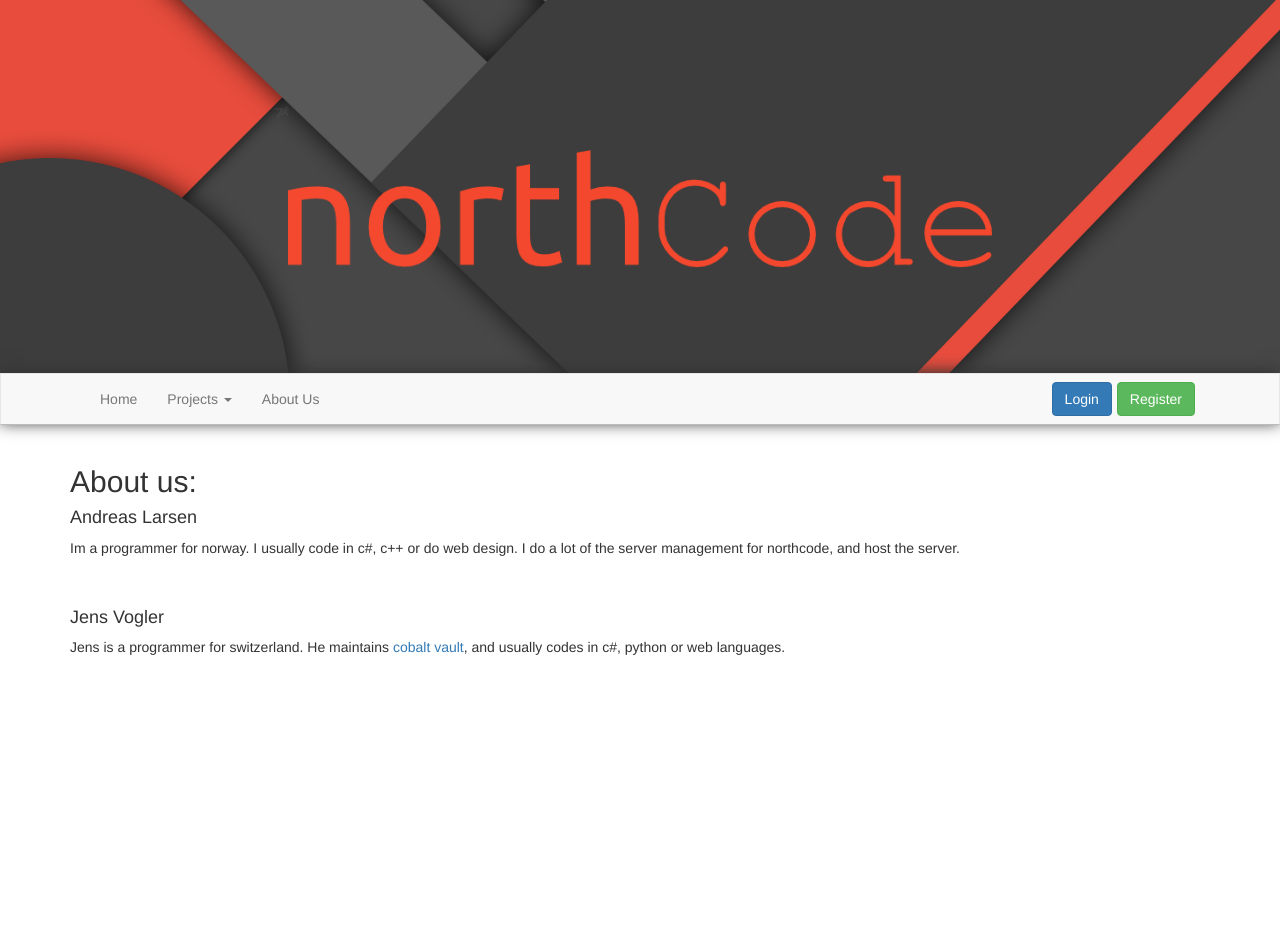
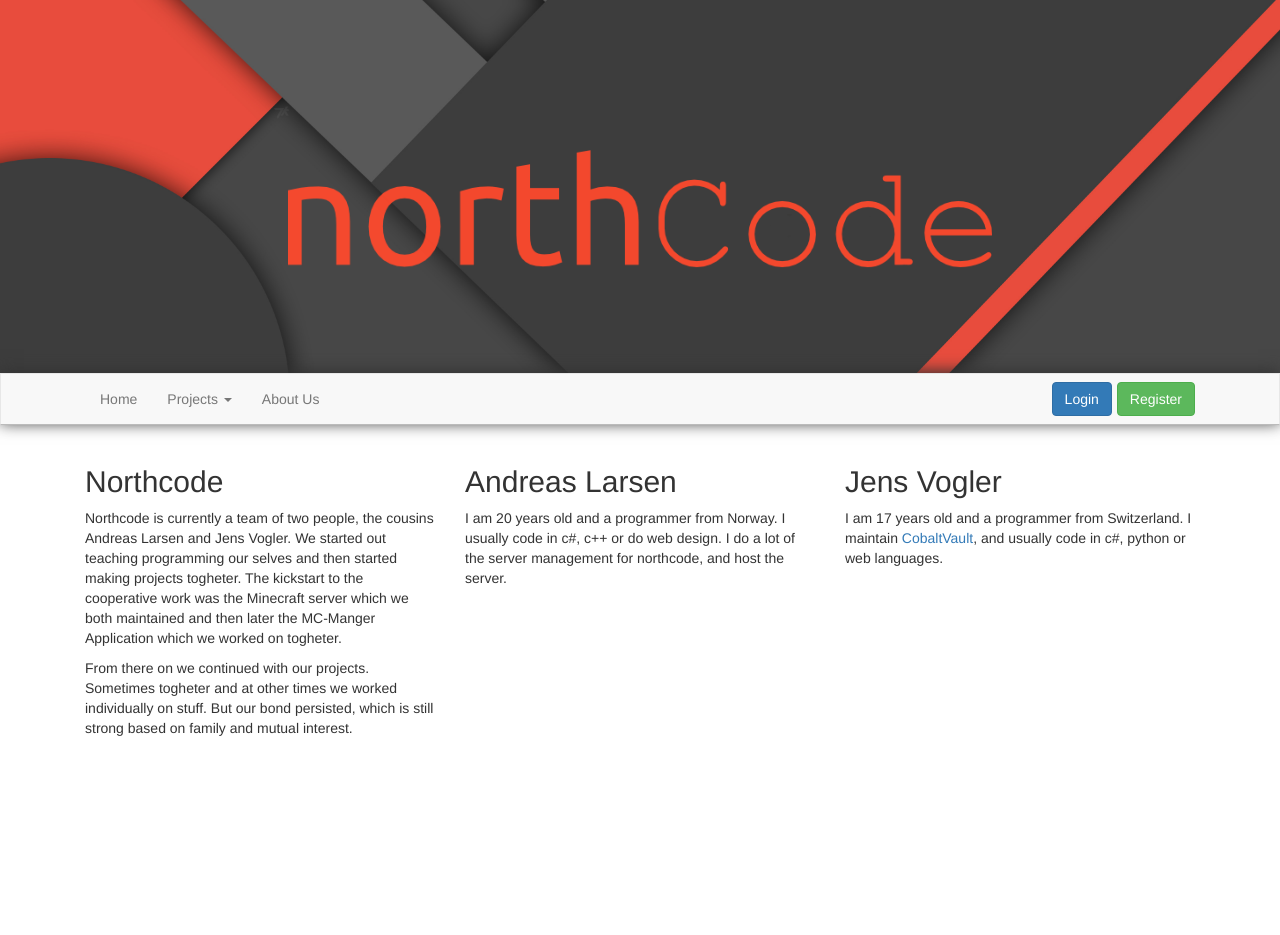
Before and after one commit to Northcode/northcode.no, a PHP site: page /about.php in a window 1280 px wide. Shown: the top 935 px of the page. Run offline with PHP 8.4, Linux system fonts and the light colour scheme; data that the repository does not hold is empty; a stand-in replaces the project's code that opens the database connection.

Commit message:
Updated about us page

```diff
--- a/about.php
+++ b/about.php
@@ -8,17 +8,26 @@
     <?php include("res/header.php"); ?>
 
 			<div id="content" class="container">
-				<h2>About us:</h2>
-				<h4>Andreas Larsen</h4>
-				<p class="aboutblock">
-					Im a programmer for norway. I usually code in c#, c++ or do web design.
-					I do a lot of the server management for northcode, and host the server.
-				</p>
+				<div class="col-md-4">
+					<h2>Northcode</h2>
+					<p>Northcode is currently a team of two people, the cousins Andreas Larsen and Jens Vogler. We started out teaching programming our selves and then started making projects togheter. The kickstart to the cooperative work was the Minecraft server which we both maintained and then later the MC-Manger Application which we worked on togheter.</p>
+					<p>From there on we continued with our projects. Sometimes togheter and at other times we worked individually on stuff. But our bond persisted, which is still strong based on family and mutual interest.</p>
+				</div>
 
-				<h4>Jens Vogler</h4>
-				<p class="aboutblock">
-					Jens is a programmer for switzerland. He maintains <a href="http://cobaltvault.no">cobalt vault</a>, and usually codes in c#, python or web languages.
-				</p>
+				<div class="col-md-4">
+					<h2>Andreas Larsen</h2>
+					<p class="aboutblock">
+						I am 20 years old and a programmer from Norway. I usually code in c#, c++ or do web design.
+						I do a lot of the server management for northcode, and host the server.
+					</p>
+				</div>
+
+				<div class="col-md-4">
+					<h2>Jens Vogler</h2>
+					<p class="aboutblock">
+						I am 17 years old and a programmer from Switzerland. I maintain <a href="http://cobaltvault.no">CobaltVault</a>, and usually code in c#, python or web languages.
+					</p>
+				</div>
 			</div>
 
 			<?php include($_SERVER['DOCUMENT_ROOT'] . "/res/footer.php"); ?>
```
